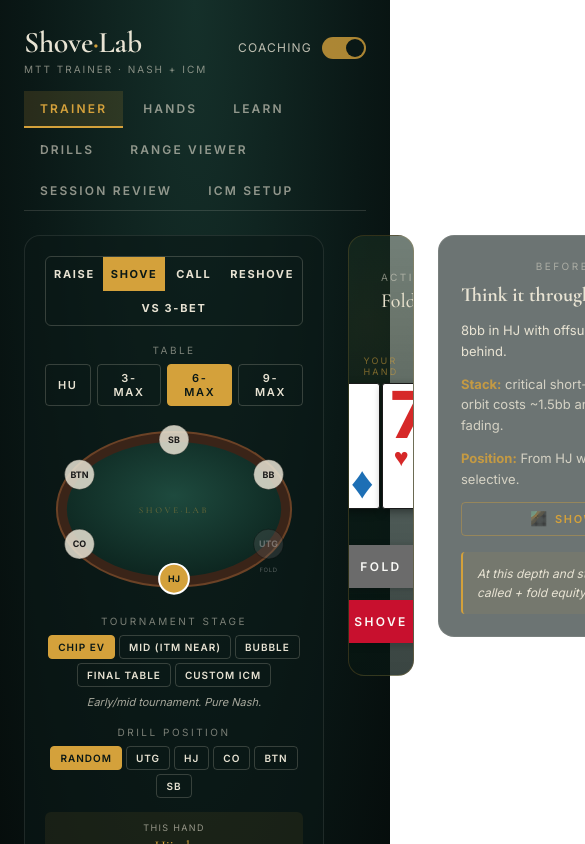
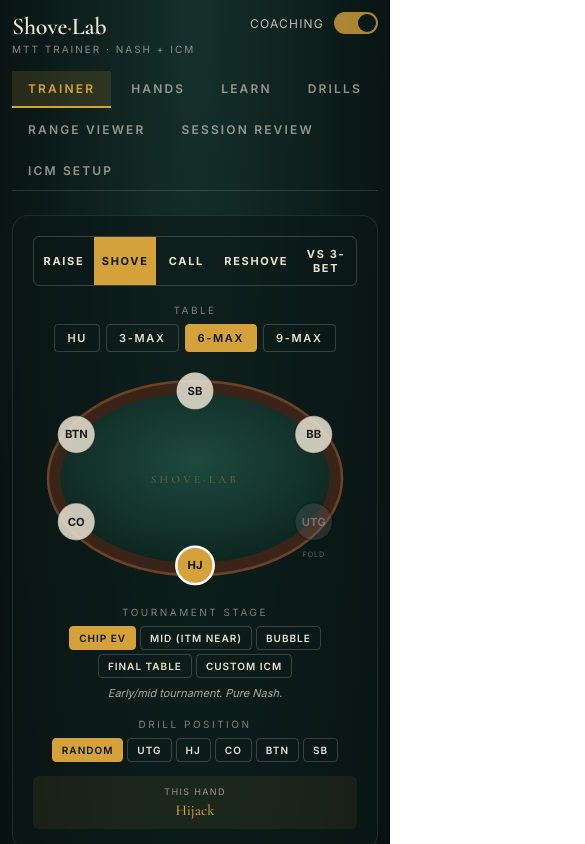
Before and after one commit to fiction3/Shove-Lab, a React (Vite) app: page / in a window 390 px wide. Shown: the top 844 px of the page, 585 px wide, since content can reach past the window. Built offline with nearby package versions, Linux system fonts and the light colour scheme.

Commit message:
Mobile responsive layout + numeric font cleanup + bb sizing

```diff
--- a/src/components/DrillsView.jsx
+++ b/src/components/DrillsView.jsx
@@ -5,6 +5,7 @@
 import OutsDrill from "./drills/OutsDrill.jsx";
 import FoldEquityDrill from "./drills/FoldEquityDrill.jsx";
 import HandRankingDrill from "./drills/HandRankingDrill.jsx";
+import useMediaQuery from "../lib/useMediaQuery.js";
 
 const DRILL_DEFS = [
   { id: "pot-odds",        label: "Pot Odds",          description: "Given pot + bet, find required equity %", component: PotOddsDrill },
@@ -24,6 +25,7 @@
  */
 export default function DrillsView({ initialDrill, history, addHistory }) {
   const [activeId, setActiveId] = useState(initialDrill || DRILL_DEFS[0].id);
+  const isMobile = useMediaQuery(768);
 
   // If parent passes a new initialDrill (deep link), switch to it
   useEffect(() => {
@@ -106,8 +108,8 @@
       {/* Two-column: active drill on left, stats on right */}
       <div style={{
         display: "grid",
-        gridTemplateColumns: "1fr 280px",
-        gap: 20, alignItems: "start",
+        gridTemplateColumns: isMobile ? "1fr" : "1fr 280px",
+        gap: isMobile ? 16 : 20, alignItems: "start",
       }}>
         <div>
           <ActiveDrill onAnswer={handleAnswer} key={activeId + "-" + history.length}/>
@@ -128,8 +130,8 @@
           {overallAcc !== null ? (
             <>
               <div style={{
-                fontFamily: "'Cormorant Garamond', serif",
-                fontSize: 44, color: "#d4a13b", lineHeight: 1,
+                fontFamily: "'Inter', sans-serif",
+                fontSize: 44, fontWeight: 700, color: "#d4a13b", lineHeight: 1, letterSpacing: "-0.02em",
               }}>
                 {overallAcc}%
               </div>
--- a/src/components/HandsView.jsx
+++ b/src/components/HandsView.jsx
@@ -2,6 +2,7 @@
 import { HAND_RANKINGS, COMMON_COMPARISONS } from "../data/handRankings.js";
 import TritonCard from "./TritonCard.jsx";
 import MiniHandPreview from "./MiniHandPreview.jsx";
+import useMediaQuery from "../lib/useMediaQuery.js";
 
 const RARITY_COLOR = {
   "Mythical":    "#9b5de5",
@@ -17,12 +18,13 @@
 export default function HandsView() {
   const [selectedRank, setSelectedRank] = useState(1);
   const active = HAND_RANKINGS.find(h => h.rank === selectedRank);
+  const isMobile = useMediaQuery(768);
 
   return (
     <div style={{
       display: "grid",
-      gridTemplateColumns: "360px 1fr",
-      gap: 24,
+      gridTemplateColumns: isMobile ? "1fr" : "360px 1fr",
+      gap: isMobile ? 16 : 24,
       alignItems: "start",
     }}>
       {/* Hand list */}
@@ -80,7 +82,7 @@
                 {hand.name}
               </span>
               <span style={{ flexShrink: 0, opacity: isActive ? 1 : 0.85 }}>
-                <MiniHandPreview cards={hand.example} height={22}/>
+                <MiniHandPreview cards={hand.example} height={isMobile ? 18 : 22}/>
               </span>
             </button>
           );
@@ -92,7 +94,7 @@
         background: "rgba(10,24,22,0.6)",
         border: "1px solid rgba(232,227,211,0.1)",
         borderRadius: 12,
-        padding: 32,
+        padding: isMobile ? 18 : 32,
         maxWidth: 780,
       }}>
         <header style={{
@@ -144,7 +146,7 @@
           </div>
           <div style={{ display: "flex", gap: 4, justifyContent: "center", padding: "12px 0" }}>
             {active.example.map((card, i) => (
-              <TritonCard key={i} card={card} size={78}/>
+              <TritonCard key={i} card={card} size={isMobile ? 56 : 78}/>
             ))}
           </div>
         </div>
@@ -281,7 +283,7 @@
   textTransform: "uppercase", opacity: 0.55,
 };
 const statValueStyle = {
-  fontFamily: "'Cormorant Garamond', serif",
-  fontSize: 22, color: "#d4a13b",
+  fontFamily: "'Inter', sans-serif",
+  fontSize: 20, fontWeight: 700, color: "#d4a13b",
   marginTop: 4,
 };
--- a/src/components/ICMSetup.jsx
+++ b/src/components/ICMSetup.jsx
@@ -32,7 +32,7 @@
         {label}
       </div>
       <div style={{
-        fontFamily: "'Cormorant Garamond', serif", fontSize: 28,
+        fontFamily: "'Inter', sans-serif", fontSize: 26, fontWeight: 700,
         color: highlight ? "#e07a5f" : "#d4a13b", marginTop: 4,
       }}>{value}</div>
     </div>
@@ -73,7 +73,7 @@
   }
 
   return (
-    <div style={{ display: "grid", gridTemplateColumns: "1fr 1fr", gap: 24 }}>
+    <div style={{ display: "grid", gridTemplateColumns: "repeat(auto-fit, minmax(280px, 1fr))", gap: 24 }}>
       <div style={{
         background: "rgba(10,24,22,0.6)",
         border: "1px solid rgba(232,227,211,0.1)",
@@ -134,7 +134,7 @@
         <p style={{ fontSize: 13, opacity: 0.85, margin: "0 0 12px 0" }}>
           Based on your stacks and payouts, the following multipliers will be applied to Nash thresholds when ICM mode is set to <strong>Custom</strong> in the trainer:
         </p>
-        <div style={{ display: "grid", gridTemplateColumns: "repeat(3, 1fr)", gap: 12 }}>
+        <div style={{ display: "grid", gridTemplateColumns: "repeat(auto-fit, minmax(140px, 1fr))", gap: 12 }}>
           <Stat label="Push multiplier" value={`${(computedMults.push * 100).toFixed(0)}%`}/>
           <Stat label="Call multiplier" value={`${(computedMults.call * 100).toFixed(0)}%`} highlight/>
           <Stat label="Reshove multiplier" value={`${(computedMults.reshove * 100).toFixed(0)}%`}/>
--- a/src/components/LearnView.jsx
+++ b/src/components/LearnView.jsx
@@ -1,5 +1,6 @@
 import { useState } from "react";
 import { LESSONS } from "../data/lessons.js";
+import useMediaQuery from "../lib/useMediaQuery.js";
 
 /**
  * Two-pane layout: lesson list on the left, selected lesson on the right.
@@ -9,12 +10,13 @@
 export default function LearnView({ onJumpToDrill }) {
   const [activeId, setActiveId] = useState(LESSONS[0].id);
   const active = LESSONS.find(l => l.id === activeId);
+  const isMobile = useMediaQuery(768);
 
   return (
     <div style={{
       display: "grid",
-      gridTemplateColumns: "260px 1fr",
-      gap: 24,
+      gridTemplateColumns: isMobile ? "1fr" : "260px 1fr",
+      gap: isMobile ? 16 : 24,
       alignItems: "start",
     }}>
       {/* Lesson list */}
@@ -23,8 +25,8 @@
         border: "1px solid rgba(232,227,211,0.1)",
         borderRadius: 12,
         padding: 16,
-        position: "sticky",
-        top: 24,
+        position: isMobile ? "static" : "sticky",
+        top: isMobile ? "auto" : 24,
       }}>
         <div style={{
           fontSize: 10, letterSpacing: "0.25em", textTransform: "uppercase",
@@ -68,7 +70,7 @@
         background: "rgba(10,24,22,0.6)",
         border: "1px solid rgba(232,227,211,0.1)",
         borderRadius: 12,
-        padding: 36,
+        padding: isMobile ? 18 : 36,
         maxWidth: 760,
       }}>
         <header style={{
--- a/src/components/PushFoldTrainer.jsx
+++ b/src/components/PushFoldTrainer.jsx
@@ -31,6 +31,7 @@
 import RangePopover from "./RangePopover.jsx";
 import HandsView from "./HandsView.jsx";
 import RangeGridIcon from "./RangeGridIcon.jsx";
+import useMediaQuery from "../lib/useMediaQuery.js";
 
 // ---------- Styles (kept inline for now, can extract later) ----------
 
@@ -49,20 +50,21 @@
   borderRadius: 4, fontStyle: "italic", fontSize: 12,
 };
 
-function actionBtn(revealed, chosen, isCorrect, base) {
+function actionBtn(revealed, chosen, isCorrect, base, isMobile) {
   const showResult = revealed && chosen;
   return {
     background: showResult ? (isCorrect ? "#7fc69a" : "#e07a5f") : base,
     color: showResult ? "#0a1816" : "#fafaf7",
     border: "none",
-    padding: "14px 32px",
+    padding: isMobile ? "14px 18px" : "14px 32px",
     borderRadius: 6,
     cursor: revealed ? "default" : "pointer",
     fontSize: 12,
     letterSpacing: "0.2em",
     textTransform: "uppercase",
     fontWeight: 600,
-    minWidth: 160,
+    minWidth: isMobile ? 96 : 160,
+    flex: isMobile ? 1 : "0 0 auto",
     opacity: revealed && !chosen ? 0.35 : 1,
     transition: "all 0.2s",
     boxShadow: showResult ? "0 4px 20px rgba(0,0,0,0.3)" : "0 2px 8px rgba(0,0,0,0.2)",
@@ -167,6 +169,7 @@
   const [drillHistory, setDrillHistory] = useState([]);
   const [drillDeepLink, setDrillDeepLink] = useState(null);
   const [rangePopoverOpen, setRangePopoverOpen] = useState(false);
+  const isMobile = useMediaQuery(768);
 
   function addDrillHistory(entry) {
     setDrillHistory(h => [...h, entry]);
@@ -352,16 +355,17 @@
       background: "radial-gradient(ellipse at top, #15302a 0%, #0a1816 60%, #050b0a 100%)",
       color: "#e8e3d3",
       fontFamily: "'Inter', system-ui, sans-serif",
-      padding: "24px 24px 32px 24px",
+      padding: isMobile ? "12px 12px 24px 12px" : "24px 24px 32px 24px",
     }}>
       <header style={{
         maxWidth: 1200, margin: "0 auto 16px auto",
-        display: "flex", justifyContent: "space-between", alignItems: "baseline",
+        display: "flex", justifyContent: "space-between", alignItems: isMobile ? "flex-start" : "baseline",
+        flexWrap: "wrap", gap: 12,
       }}>
         <div>
           <div style={{
             fontFamily: "'Cormorant Garamond', Georgia, serif",
-            fontSize: 30, fontWeight: 600, letterSpacing: "-0.01em",
+            fontSize: isMobile ? 24 : 30, fontWeight: 600, letterSpacing: "-0.01em",
           }}>
             Shove<span style={{ color: "#d4a13b" }}>·</span>Lab
           </div>
@@ -373,7 +377,7 @@
           <div style={{ display: "flex", gap: 24, alignItems: "center" }}>
             {accuracy !== null && (
               <div style={{ textAlign: "right" }}>
-                <div style={{ fontFamily: "'Cormorant Garamond', serif", fontSize: 26, color: "#d4a13b" }}>
+                <div style={{ fontFamily: "'Inter', sans-serif", fontSize: 26, fontWeight: 700, color: "#d4a13b" }}>
                   {accuracy}%
                 </div>
                 <div style={{ fontSize: 10, letterSpacing: "0.2em", textTransform: "uppercase", opacity: 0.5 }}>
@@ -415,8 +419,11 @@
         {view === "trainer" && (
           <div style={{
             display: "grid",
-            gridTemplateColumns: explanationsOn ? "300px 1fr 340px" : "300px 1fr",
-            gap: 24, alignItems: "start",
+            gridTemplateColumns: isMobile
+              ? "1fr"
+              : (explanationsOn ? "300px 1fr 340px" : "300px 1fr"),
+            gap: isMobile ? 16 : 24,
+            alignItems: "start",
           }}>
             <aside style={{
               background: "rgba(10,24,22,0.6)",
@@ -476,7 +483,7 @@
               background: "linear-gradient(180deg, rgba(15,40,32,0.6) 0%, rgba(8,22,18,0.8) 100%)",
               borderRadius: 16,
               border: "1px solid rgba(212,161,59,0.2)",
-              padding: 32, position: "relative", overflow: "hidden",
+              padding: isMobile ? 18 : 32, position: "relative", overflow: "hidden",
             }}>
               <div style={{
                 position: "absolute", inset: 0,
@@ -504,7 +511,7 @@
                       Preflop
                     </span>
                   </div>
-                  <div style={{ fontFamily: "'Cormorant Garamond', serif", fontSize: 20, marginTop: 4 }}>
+                  <div style={{ fontFamily: "'Cormorant Garamond', serif", fontSize: isMobile ? 17 : 20, marginTop: 4 }}>
                     {actionLabel}
                   </div>
                 </div>
@@ -513,18 +520,18 @@
                     {mode === "call" ? "To call" : "Effective stack"}
                   </div>
                   <div style={{
-                    fontFamily: "'Cormorant Garamond', serif",
-                    fontSize: 26, marginTop: 4, color: "#d4a13b",
+                    fontFamily: "'Inter', sans-serif",
+                    fontSize: isMobile ? 22 : 26, fontWeight: 700, marginTop: 4, color: "#d4a13b",
                     display: "flex", alignItems: "baseline",
                     justifyContent: "flex-end", gap: 4,
                   }}>
                     <span>{stack}</span>
                     <span style={{
                       fontFamily: "'Inter', sans-serif",
-                      fontSize: 13,
-                      letterSpacing: "0.05em",
+                      fontSize: isMobile ? 14 : 16,
+                      letterSpacing: "0.03em",
                       fontWeight: 600,
-                      opacity: 0.7,
+                      opacity: 0.85,
                     }}>
                       bb
                     </span>
@@ -545,8 +552,8 @@
                     {villain || "Villain"}'s hand
                   </div>
                   <div style={{ display: "flex", gap: 2, opacity: 0.6 }}>
-                    <TritonCard hidden size={60}/>
-                    <TritonCard hidden size={60}/>
+                    <TritonCard hidden size={isMobile ? 50 : 60}/>
+                    <TritonCard hidden size={isMobile ? 50 : 60}/>
                   </div>
                 </div>
               )}
@@ -565,8 +572,8 @@
                   Your hand
                 </div>
                 <div style={{ display: "flex", gap: 2 }}>
-                  <TritonCard card={hand[0]} size={90}/>
-                  <TritonCard card={hand[1]} size={90}/>
+                  <TritonCard card={hand[0]} size={isMobile ? 76 : 90}/>
+                  <TritonCard card={hand[1]} size={isMobile ? 76 : 90}/>
                 </div>
               </div>
 
@@ -574,7 +581,7 @@
                 {actions.map(a => (
                   <button key={a.value}
                     onClick={() => decide(a.value)} disabled={revealed}
-                    style={actionBtn(revealed, chosen === a.value, after?.correct === a.value, a.color)}>
+                    style={actionBtn(revealed, chosen === a.value, after?.correct === a.value, a.color, isMobile)}>
                     {a.label}
                   </button>
                 ))}
--- a/src/components/RangePopover.jsx
+++ b/src/components/RangePopover.jsx
@@ -1,6 +1,7 @@
 import { useEffect } from "react";
 import RangeViewer from "./RangeViewer.jsx";
 import { ICM_STAGES } from "../data/icmStages.js";
+import useMediaQuery from "../lib/useMediaQuery.js";
 
 /**
  * Modal overlay showing the current mode's range with the user's current
@@ -9,6 +10,7 @@
  * Click outside, press Escape, or click the × to close.
  */
 export default function RangePopover({ open, onClose, mode, position, stage, customMult, highlightHand, villain }) {
+  const isMobile = useMediaQuery(768);
   // Escape key to close
   useEffect(() => {
     if (!open) return;
@@ -43,7 +45,7 @@
         display: "flex",
         alignItems: "center",
         justifyContent: "center",
-        padding: 24,
+        padding: isMobile ? 8 : 24,
         animation: "fadeIn 0.15s ease-out",
       }}>
       <div
@@ -52,7 +54,7 @@
           background: "linear-gradient(180deg, rgba(15,40,32,0.95) 0%, rgba(8,22,18,0.98) 100%)",
           border: "1px solid rgba(212,161,59,0.3)",
           borderRadius: 14,
-          padding: 28,
+          padding: isMobile ? 16 : 28,
           maxWidth: 760,
           width: "100%",
           maxHeight: "90vh",
--- a/src/components/RangeViewer.jsx
+++ b/src/components/RangeViewer.jsx
@@ -214,8 +214,9 @@
       fontFamily: "inherit",
     }}>
       <div style={{
-        fontFamily: "'Cormorant Garamond', serif",
-        fontSize: 18, fontWeight: 600,
+        fontFamily: "'Inter', sans-serif",
+        fontSize: 16, fontWeight: 700,
+        letterSpacing: "0.02em",
         color: "#d4a13b",
         marginBottom: 6,
         lineHeight: 1,
--- a/src/components/SessionReview.jsx
+++ b/src/components/SessionReview.jsx
@@ -104,12 +104,12 @@
     .slice(0, 3);
 
   return (
-    <div style={{ display: "grid", gridTemplateColumns: "1fr 1fr", gap: 20 }}>
+    <div style={{ display: "grid", gridTemplateColumns: "repeat(auto-fit, minmax(280px, 1fr))", gap: 20 }}>
       <div style={panelStyle}>
         <SectionTitle>Overall</SectionTitle>
         <div style={{ display: "flex", gap: 20, alignItems: "baseline" }}>
           <div>
-            <div style={{ fontFamily: "'Cormorant Garamond', serif", fontSize: 56, color: "#d4a13b", lineHeight: 1 }}>
+            <div style={{ fontFamily: "'Inter', sans-serif", fontSize: 56, fontWeight: 700, color: "#d4a13b", lineHeight: 1, letterSpacing: "-0.02em" }}>
               {accuracy}%
             </div>
             <div style={{ fontSize: 11, opacity: 0.6, marginTop: 4 }}>
@@ -164,7 +164,7 @@
                 </span>
               </div>
               <div style={{
-                fontFamily: "'Cormorant Garamond', serif", fontSize: 22, color: "#e07a5f",
+                fontFamily: "'Inter', sans-serif", fontSize: 22, fontWeight: 700, color: "#e07a5f",
               }}>
                 {Math.round(spot.acc * 100)}%
               </div>
--- a/src/components/drills/HandRankingDrill.jsx
+++ b/src/components/drills/HandRankingDrill.jsx
@@ -1,6 +1,7 @@
 import { useState, useMemo, useRef, useEffect } from "react";
 import { DrillFrame, ChoiceButton, FeedbackBox, NextButton } from "./DrillShared.jsx";
 import TritonCard from "../TritonCard.jsx";
+import useMediaQuery from "../../lib/useMediaQuery.js";
 
 // Sklansky / Chen-style hand strength ordering for heads-up preflop.
 // We use this as the "truth" for the ranking drill. Higher index = stronger.
@@ -52,6 +53,7 @@
  * Side-by-side card displays; user picks the favorite.
  */
 export default function HandRankingDrill({ onAnswer }) {
+  const isMobile = useMediaQuery(768);
   const [pair, setPair] = useState(randomPair);
   const [chosen, setChosen] = useState(null);
   const [revealed, setRevealed] = useState(false);
@@ -120,14 +122,15 @@
                 transition: "all 0.15s",
               }}>
               <div style={{
-                fontFamily: "'Cormorant Garamond', serif",
-                fontSize: 24, marginBottom: 12, color: "#d4a13b",
+                fontFamily: "'Inter', sans-serif",
+                fontSize: 22, fontWeight: 700, letterSpacing: "0.02em",
+                marginBottom: 12, color: "#d4a13b",
               }}>
                 {item.hand}
               </div>
               <div style={{ display: "flex", gap: 2, justifyContent: "center" }}>
-                <TritonCard card={item.cards[0]} size={70}/>
-                <TritonCard card={item.cards[1]} size={70}/>
+                <TritonCard card={item.cards[0]} size={isMobile ? 54 : 70}/>
+                <TritonCard card={item.cards[1]} size={isMobile ? 54 : 70}/>
               </div>
             </button>
           );
--- a/src/components/drills/HandVsHandDrill.jsx
+++ b/src/components/drills/HandVsHandDrill.jsx
@@ -3,6 +3,7 @@
 import { gradeAnswer } from "../../lib/oddsCalc.js";
 import { DrillFrame, ChoiceButton, FeedbackBox, NextButton, HintBox } from "./DrillShared.jsx";
 import TritonCard from "../TritonCard.jsx";
+import useMediaQuery from "../../lib/useMediaQuery.js";
 
 const KEYS = Object.keys(MATCHUPS);
 
@@ -38,6 +39,7 @@
  * hero's equity percentage from 4 choices.
  */
 export default function HandVsHandDrill({ onAnswer }) {
+  const isMobile = useMediaQuery(768);
   const [matchKey, setMatchKey] = useState(randomMatchup);
   const [chosen, setChosen] = useState(null);
   const [revealed, setRevealed] = useState(false);
@@ -78,8 +80,8 @@
             Hero ({heroHand})
           </div>
           <div style={{ display: "flex", gap: 2 }}>
-            <TritonCard card={heroCards[0]} size={72}/>
-            <TritonCard card={heroCards[1]} size={72}/>
+            <TritonCard card={heroCards[0]} size={isMobile ? 54 : 72}/>
+            <TritonCard card={heroCards[1]} size={isMobile ? 54 : 72}/>
           </div>
         </div>
         <div style={{
@@ -96,8 +98,8 @@
             Villain ({villainHand})
           </div>
           <div style={{ display: "flex", gap: 2 }}>
-            <TritonCard card={villainCards[0]} size={72}/>
-            <TritonCard card={villainCards[1]} size={72}/>
+            <TritonCard card={villainCards[0]} size={isMobile ? 54 : 72}/>
+            <TritonCard card={villainCards[1]} size={isMobile ? 54 : 72}/>
           </div>
         </div>
       </div>
--- a/src/index.css
+++ b/src/index.css
@@ -5,6 +5,7 @@
 html, body {
   margin: 0;
   padding: 0;
+  overflow-x: hidden;
   -webkit-font-smoothing: antialiased;
   -moz-osx-font-smoothing: grayscale;
 }
--- /dev/null
+++ b/src/lib/useMediaQuery.js
@@ -0,0 +1,28 @@
+import { useState, useEffect } from "react";
+
+/**
+ * Returns true if the viewport is at or below the given pixel width.
+ * Updates on window resize. No external library — uses native matchMedia.
+ *
+ * Usage:
+ *   const isMobile = useMediaQuery(768);
+ *   return <div style={{ padding: isMobile ? 12 : 32 }}>...</div>;
+ */
+export default function useMediaQuery(maxWidth) {
+  const query = `(max-width: ${maxWidth}px)`;
+  const [matches, setMatches] = useState(() => {
+    if (typeof window === "undefined") return false;
+    return window.matchMedia(query).matches;
+  });
+
+  useEffect(() => {
+    if (typeof window === "undefined") return;
+    const mq = window.matchMedia(query);
+    const handler = e => setMatches(e.matches);
+    mq.addEventListener("change", handler);
+    setMatches(mq.matches);
+    return () => mq.removeEventListener("change", handler);
+  }, [query]);
+
+  return matches;
+}
```
